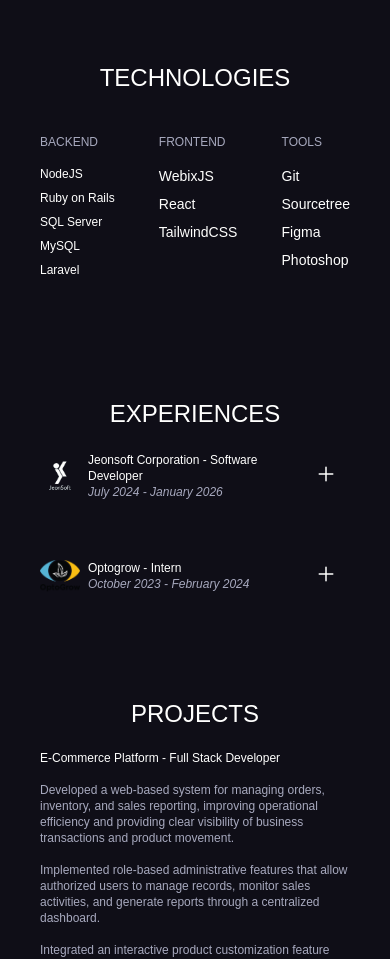
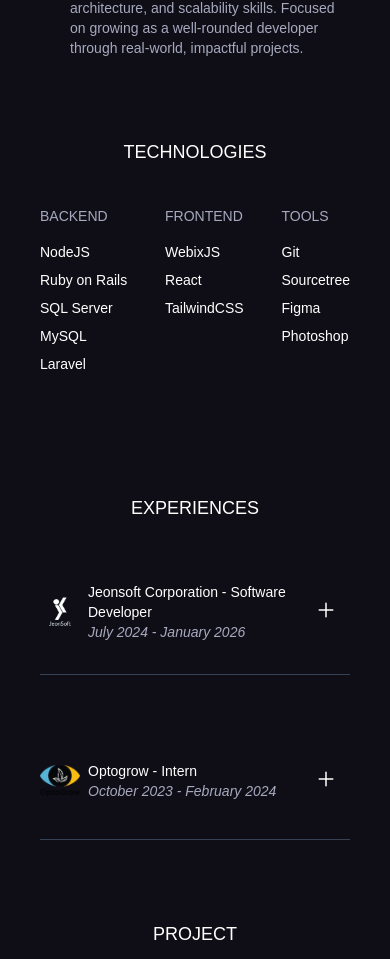
Before and after one commit to Sublime8157/portfolio, a React (Vite) app in the folder frontend/: page / in a window 390 px wide. Shown: the part 1036-1995 px from the top of the page. Built offline with nearby package versions, Linux system fonts and the light colour scheme.

Commit message:
Fix the text sizes to make it more readable

```diff
--- a/frontend/src/features/contact/contacts.jsx
+++ b/frontend/src/features/contact/contacts.jsx
@@ -18,7 +18,7 @@
   };
   return (
     <div className="">
-      <Motion direction="top" className="text-center text-2xl">
+      <Motion direction="top" className="text-center text-lg md:text-2xl">
         CONTACT
       </Motion>
       <div className="items-center lg:p-10 pt-5 gap-8 flex lg:flex-row flex-col justify-evenly">
@@ -58,7 +58,9 @@
             placeholder="message"
             classname="h-40 "
           />
-          <Button className="w-full py-2! text-gray-600! border bg-[#0f0e17]!">Submit</Button>
+          <Button className="w-full py-2! text-gray-600! border bg-[#0f0e17]!">
+            Submit
+          </Button>
         </Motion>
       </div>
     </div>
--- a/frontend/src/features/experiences/components/experiences.jsx
+++ b/frontend/src/features/experiences/components/experiences.jsx
@@ -3,15 +3,17 @@
 import Button from "../../utils/Button.jsx";
 import { useState, useCallback } from "react";
 import useBreakPoints from "../../../hooks/useBreakPoint.js";
+import Hr from "../../utils/Hr.jsx";
 
 const Experiences = () => {
   const isLg = useBreakPoints(1024);
   const [revealedIndices, setRevealedIndices] = useState(() => new Set());
 
+  // this function add / removing item on Set()
   const toggleReveal = useCallback((index) => {
     setRevealedIndices((prev) => {
       const next = new Set(prev);
-      if (next.has(index)) {
+      if (next.has(index)) { // toggle the adding and removing on set
         next.delete(index);
       } else {
         next.add(index);
@@ -23,11 +25,11 @@
   const isRevealed = (index) => isLg || revealedIndices.has(index);
 
   return (
-    <div>
-      <Motion direction="top" className="mt-10 text-center text-2xl">
+    <div className="flex flex-col gap-10">
+      <Motion direction="top" className="mt-10 text-center text-lg md:text-2xl">
         EXPERIENCES
       </Motion>
-      <ul className="pt-5 flex flex-col justify-between gap-8 items-center">
+      <ul className="pt-5 flex flex-col justify-between gap-20 items-center">
         {experienceList.map((exp, index) => (
           <Motion
             direction="bottom"
@@ -38,11 +40,11 @@
               <div className="gap-2 items-center flex flex-row">
                 <img src={exp.logo} width={40}></img>
                 <div className="flex flex-col">
-                  <h6 className="lg:text-base text-xs">
+                  <h6 className="lg:text-base text-sm">
                     {exp.name} - {exp.role}
                   </h6>
                   <h6
-                    className="text-[#a7a9be] lg:text-base text-xs"
+                    className="text-[#a7a9be] lg:text-base text-sm"
                     style={{ fontStyle: "italic" }}
                   >
                     {exp.tenure}
@@ -66,7 +68,7 @@
                 transition: "max-height 0.8s ease, opacity 0.5s ease",
               }}
             >
-              <div className="lg:text-sm text-xs text-[#a7a9be] whitespace-pre-line">
+              <div className="text-sm text-[#a7a9be] whitespace-pre-line">
                 {exp.paragraph.split("\n").map(
                   (line, i) =>
                     line.trim() !== "" && (
@@ -80,6 +82,7 @@
                 )}
               </div>
             </div>
+            <Hr></Hr>
           </Motion>
         ))}
       </ul>
--- a/frontend/src/features/hero/pages/hero.jsx
+++ b/frontend/src/features/hero/pages/hero.jsx
@@ -9,6 +9,7 @@
 const Hero = () => {
   const [revealRole, setRevealRole] = useState(false);
 
+  // after 5 secs the typing animation will replace the static role
   useEffect(() => {
     const timeout = setTimeout(() => {
       setRevealRole(true);
@@ -18,7 +19,7 @@
   }, []);
 
   const [copyEmail, setCopyEmail] = useState(false);
-  // turn back to false after triggered to true
+  // replace the text to copied after 3 secs after clicking
   useEffect(() => {
     if (copyEmail) {
       const timer = setTimeout(() => {
--- a/frontend/src/features/index.jsx
+++ b/frontend/src/features/index.jsx
@@ -1,11 +1,6 @@
-import Experiences from "./experiences/components/experiences.jsx";
-import Trainings from "./trainings/components/trainings.jsx";
-import Technologies from "./technologies/technologies.jsx";
-import Projects from "./projects/projects.jsx";
-import Contacts from "./contact/contacts.jsx";
+import sections, { sectionMap } from "./navigation/components/sections.jsx";
 import Hero from "./hero/pages/hero.jsx";
 import Nav from "./navigation/nav.jsx";
-import About from "./about/about.jsx";
 
 const index = () => {
   const today = new Date();
@@ -26,30 +21,19 @@
             <Hero />
           </div>
         </div>
-        <div id="about" className="lg:p-20 p-10">
-          <About />
-        </div>
-        {/* Technologies */}
-        <div id="technologies" className="lg:p-20 p-10">
-          <Technologies />
-        </div>
-        {/* Experiences */}
-        <div id="experiences" className="lg:p-20 p-10">
-          <Experiences />
-        </div>
-        {/* Projects */}
-        <div id="projects" className="lg:p-20 p-10">
-          <Projects />
-        </div>
-        {/* Trainings */}
-        <div id="trainings" className="lg:p-20 p-10">
-          <Trainings />
-        </div>
-        {/* Contacts */}
-        <div id="contact" className="lg:p-20 p-10">
-          <Contacts />
-        </div>
-        {/* Footer */}
+        {/* Sections */}
+        {sections.map((section, index) => {
+          const Component = sectionMap[section];
+          return (
+            <div
+              key={index}
+              id={section.toLowerCase()}
+              className="lg:p-20 p-10"
+            >
+              <Component />
+            </div>
+          );
+        })}
       </div>
       <div className="flex items-center text-xs px-2 justify-between border-t border-gray-700 p-2 w-screen text-[#535356]">
         <div>@ {year} JOVEN MIRAN</div>
--- /dev/null
+++ b/frontend/src/features/navigation/components/sections.jsx
@@ -0,0 +1,26 @@
+import About from "../../about/about.jsx";
+import Technologies from "../../technologies/technologies.jsx";
+import Experiences from "../../experiences/components/experiences.jsx";
+import Projects from "../../projects/projects.jsx";
+import Trainings from "../../trainings/components/trainings.jsx";
+import Contacts from "../../contact/contacts.jsx";
+
+export const sections = [
+  "About",
+  "Technologies",
+  "Experiences",
+  "Projects",
+  "Trainings",
+  "Contact",
+];
+
+export const sectionMap = {
+  About,
+  Technologies,
+  Experiences,
+  Projects,
+  Trainings,
+  Contact: Contacts,
+};
+
+export default sections;
--- a/frontend/src/features/navigation/nav.jsx
+++ b/frontend/src/features/navigation/nav.jsx
@@ -1,19 +1,13 @@
 import { lenisInstance } from "../../App";
+import sections from "../navigation/components/sections.jsx";
 
 const nav = () => {
-  const sections = [
-    "ABOUT",
-    "TECHNOLOGIES",
-    "EXPERIENCES",
-    "PROJECTS",
-    "TRAININGS",
-    "CONTACT",
-  ];
-
   const handleClick = (section) => {
     const id = section.toLowerCase().replaceAll(/\ /g, "");
 
+    // lenis is a package that handles the smooth scrolling
     if (lenisInstance) {
+      // Proceed to id (section)
       lenisInstance.scrollTo(`#${id}`, {
         duration: 2,
         easing: (t) => Math.min(1, 1.001 - Math.pow(2, -10 * t)),
@@ -31,7 +25,7 @@
             onClick={() => handleClick(section)}
             key={index}
           >
-            {section}
+            {section.toUpperCase()}
           </li>
         ))}
       </ul>
--- a/frontend/src/features/projects/projects.jsx
+++ b/frontend/src/features/projects/projects.jsx
@@ -31,27 +31,30 @@
   };
 
   const handleLinkClick = () => {
-    window.open('https://github.com/Sublime8157/asTee-defended-.git', '_blank')
-  }
+    window.open("https://github.com/Sublime8157/asTee-defended-.git", "_blank");
+  };
 
   return (
     <div>
-      <Motion direction="top" className="text-2xl text-center">
-        PROJECTS
+      <Motion direction="top" className="text-lg lg:text-2xl text-center">
+        PROJECT{ProjectList.length > 1 ? "S" : ""}
       </Motion>
 
       {ProjectList.map((list, index) => (
-        <Motion key={index} className="lg:p-10 pt-5 flex flex-col lg:flex-row gap-4">
+        <Motion
+          key={index}
+          className="lg:p-10 pt-5 flex flex-col lg:flex-row gap-4"
+        >
           <div className="flex flex-col gap-4">
-            <h6 className="lg:text-base text-xs">
+            <h6 className="lg:text-base text-sm">
               {list.name} - {list.role}
             </h6>
-            <p className="lg:text-base text-xs text-[#a7a9be] whitespace-pre-line">
+            <p className="lg:text-base text-sm text-[#a7a9be] whitespace-pre-line">
               {list.paragraph}
             </p>
             <ul className="flex flex-row gap-4">
               {list.technologies.map((tech, i) => (
-                <li key={i} className="lg:text-base text-xs">
+                <li key={i} className="lg:text-base text-sm">
                   {tech}
                 </li>
               ))}
@@ -62,7 +65,7 @@
               className="cursor-pointer w-32 px-2 py-2 justify-between border text-gray-600 border-gray-700 flex flex-row gap-2 items-center"
               onClick={handleLinkClick}
             >
-              <p className="">Repository</p>
+              <p>Repository</p>
               <FontAwesomeIcon icon={faLocationArrow} />
             </motion.button>
           </div>
--- a/frontend/src/features/technologies/technologies.jsx
+++ b/frontend/src/features/technologies/technologies.jsx
@@ -4,24 +4,14 @@
 const technologies = () => {
   return (
     <div className="">
-      <Motion direction="top" className="text-2xl text-center">
+      <Motion direction="top" className="text-lg lg:text-2xl text-center">
         TECHNOLOGIES
       </Motion>
       <div className="mt-10 flex flex-row flex-wrap lg:justify-around justify-between items-start">
         <ul className="flex flex-col gap-2">
-          <h1 className="lg:text-base text-xs mb-2 text-[#a7a9be]">BACKEND</h1>
+          <h1 className="mb-2 text-[#a7a9be]">BACKEND</h1>
           {technologyList.backend.map((item, index) => (
-            <Motion delay={index * 0.03}>
-              <li className="lg:text-sm text-xs" key={index}>
-                {item}
-              </li>
-            </Motion>
-          ))}
-        </ul>
-        <ul className="flex flex-col gap-2">
-          <h1 className="lg:text-base text-xs mb-2 text-[#a7a9be]">FRONTEND</h1>
-          {technologyList.frontend.map((item, index) => (
-            <Motion delay={index * 0.03}>
+            <Motion key={index} delay={index * 0.03}>
               <li className="text-sm" key={index}>
                 {item}
               </li>
@@ -29,9 +19,19 @@
           ))}
         </ul>
         <ul className="flex flex-col gap-2">
-          <h1 className="lg:text-base text-xs mb-2 text-[#a7a9be]">TOOLS</h1>
+          <h1 className="mb-2 text-[#a7a9be]">FRONTEND</h1>
+          {technologyList.frontend.map((item, index) => (
+            <Motion key={index} delay={index * 0.03}>
+              <li className="text-sm" key={index}>
+                {item}
+              </li>
+            </Motion>
+          ))}
+        </ul>
+        <ul className="flex flex-col gap-2">
+          <h1 className="mb-2 text-[#a7a9be]">TOOLS</h1>
           {technologyList.tools.map((item, index) => (
-            <Motion delay={index * 0.03}>
+            <Motion key={index} delay={index * 0.03}>
               <li className="text-sm" key={index}>
                 {item}
               </li>
--- a/frontend/src/features/utils/Button.jsx
+++ b/frontend/src/features/utils/Button.jsx
@@ -4,17 +4,17 @@
   const variants = {
     primary: "bg-[#ff8906] hover:opacity-60",
     outline: "border border-[#ff8906] text-[#ff8906]",
-    plain: ""
+    plain: "",
   };
 
   return (
     <motion.button whileHover={{ scale: 1.05 }} whileTap={{ scale: 1 }}>
-      <button
+      <div
         className={`text-center lg:text-base text-xs p-3 cursor-pointer ${variants[variant]} ${className}`}
         onClick={onClick}
       >
         {children}
-      </button>{" "}
+      </div>{" "}
     </motion.button>
   );
 };
--- /dev/null
+++ b/frontend/src/features/utils/Hr.jsx
@@ -0,0 +1,5 @@
+const Hr = () => {
+  return <hr className="text-gray-700"></hr>;
+};
+
+export default Hr;
```
Also changed, not shown: frontend/src/features/about/about.jsx (+8 -5 lines), frontend/src/features/trainings/components/trainings.jsx (+11 -6 lines).
